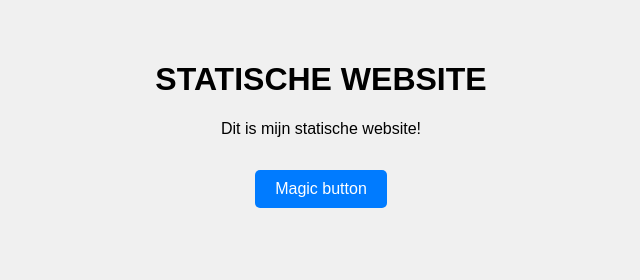
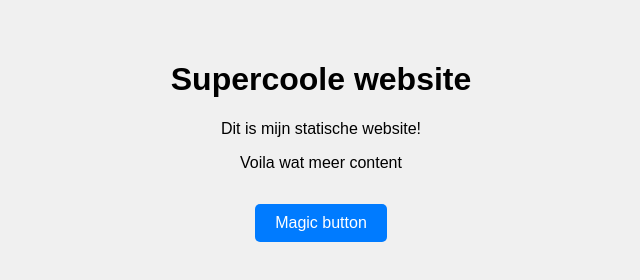
Before and after one commit to JumpupNelis/CI-CD-workshop, a plain HTML site: page index.html in a window 1280 px wide. Shown: the whole page, without its empty margins (319-959 px from the left). Drawn offline with Linux system fonts and the light colour scheme.

Commit message:
Added changes

```diff
--- a/index.html
+++ b/index.html
@@ -3,13 +3,14 @@
 <head>
   <meta charset="UTF-8" />
   <meta name="viewport" content="width=device-width, initial-scale=1.0" />
-  <title>Template website CI/CD</title>
+  <title>Supercoole website</title>
   <link rel="stylesheet" href="style.css" />
 </head>
 <body>
   <header>
-    <h1>STATISCHE WEBSITE</h1>
+    <h1>Supercoole website</h1>
     <p>Dit is mijn statische website!</p>
+    <p>Voila wat meer content</p>
   </header>
   <main>
     <button onclick="magicButton()">Magic button</button>
```
